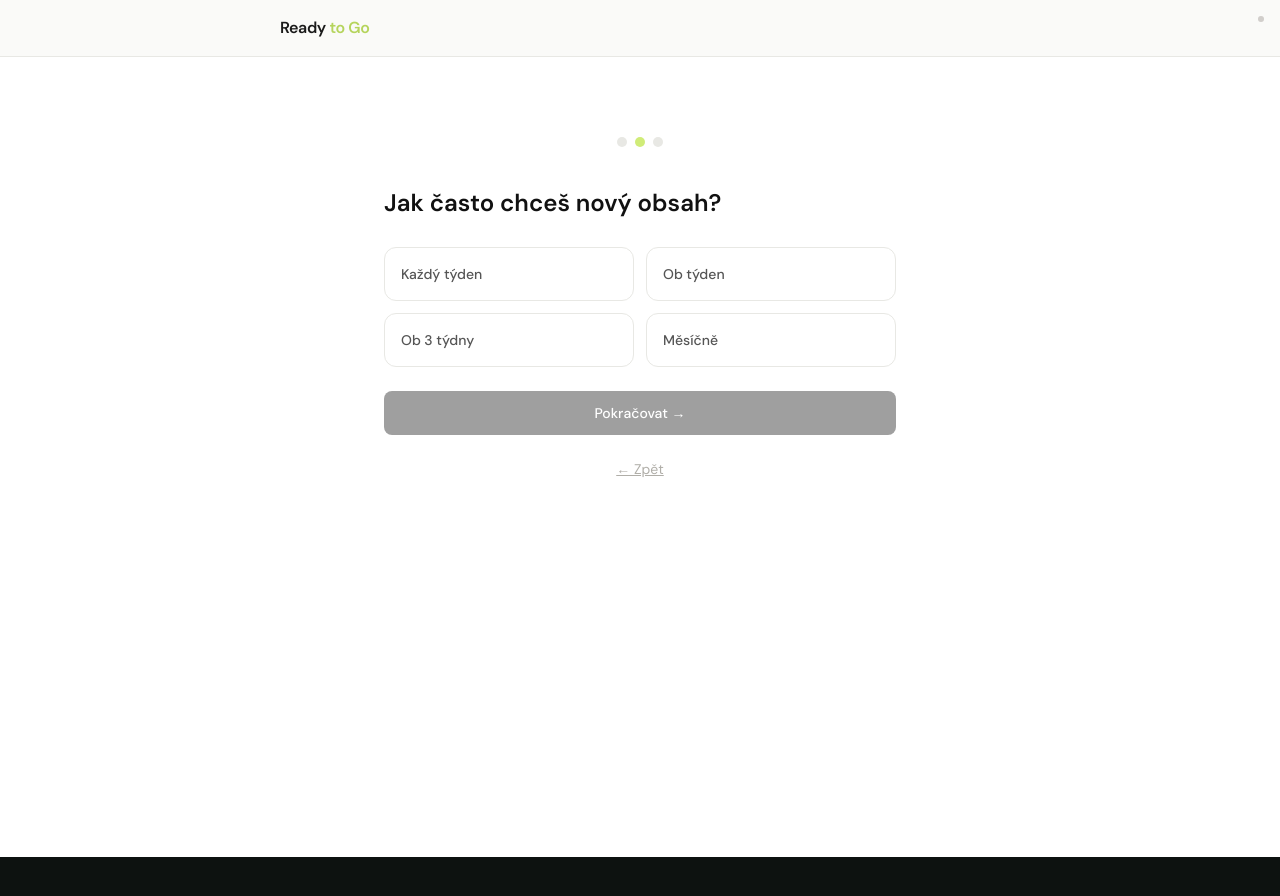
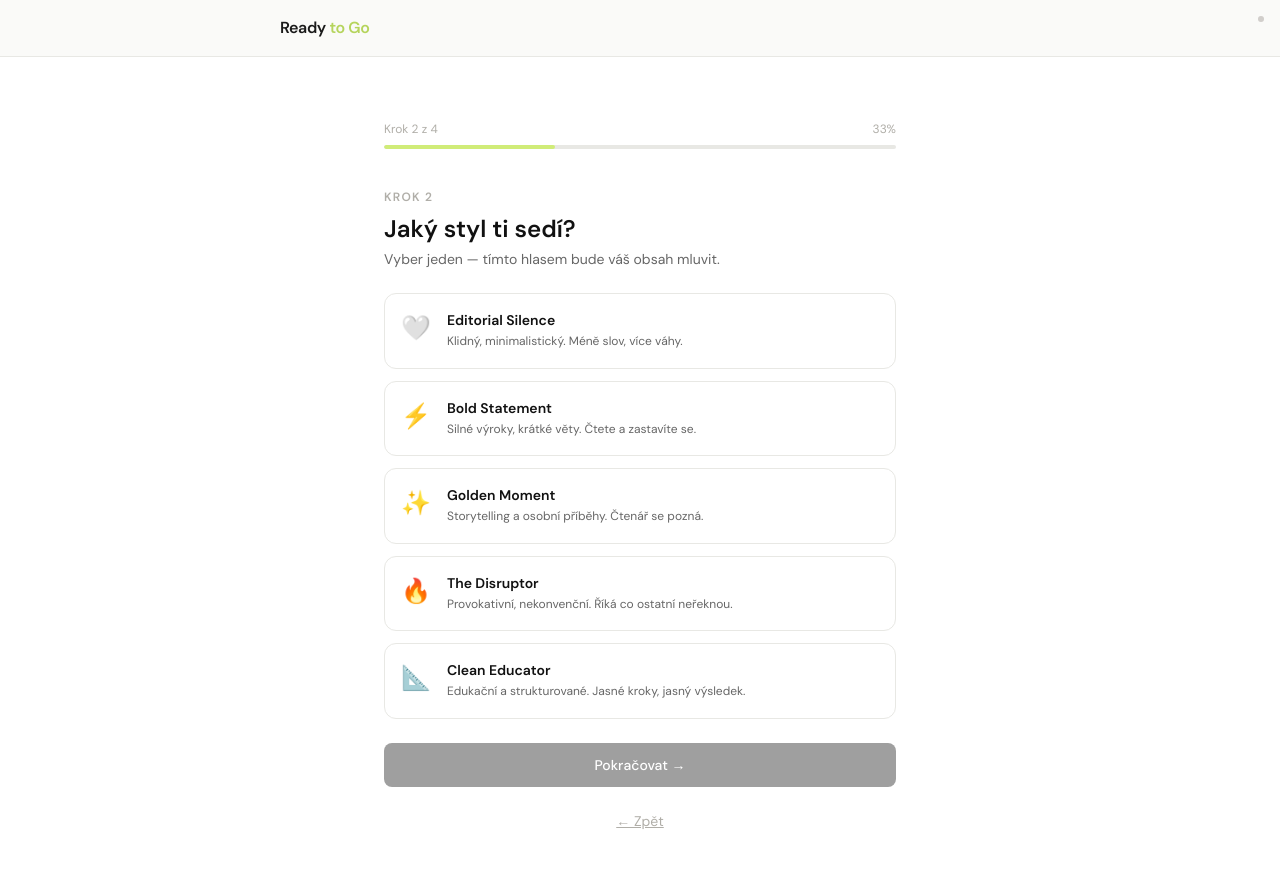
Before and after one commit to katarinabrics-eng/ai-content-studio, a Next.js app in the folder apps/content-studio/: page /client/1/rtg/onboarding in a window 1280 px wide. Both pictures are taken after a click on the button "Pokračovat →". Shown: the top 896 px of the page. Before the commit the page ends 857 px from the top, so only its background shows below. Built offline with nearby package versions, Linux system fonts and the light colour scheme.

Commit message:
feat: přepracovat onboarding - styl agenta, platformy, témata výběrem

```diff
--- a/apps/content-studio/src/app/client/[projectCode]/rtg/onboarding/page.tsx
+++ b/apps/content-studio/src/app/client/[projectCode]/rtg/onboarding/page.tsx
@@ -3,14 +3,86 @@
 import { useParams, useRouter, useSearchParams } from "next/navigation";
 import { useState, Suspense } from "react";
 
-const INTERVALS: { label: string; value: 7 | 14 | 21 | 30 }[] = [
-  { label: "Každý týden", value: 7 },
-  { label: "Ob týden", value: 14 },
-  { label: "Ob 3 týdny", value: 21 },
-  { label: "Měsíčně", value: 30 },
+// ─── Data ─────────────────────────────────────────────────────────────────────
+
+const AGENTS = [
+  {
+    id: "editorial_silence",
+    name: "Editorial Silence",
+    desc: "Klidný, minimalistický. Méně slov, více váhy.",
+    emoji: "🤍",
+  },
+  {
+    id: "bold_statement",
+    name: "Bold Statement",
+    desc: "Silné výroky, krátké věty. Čtete a zastavíte se.",
+    emoji: "⚡",
+  },
+  {
+    id: "golden_moment",
+    name: "Golden Moment",
+    desc: "Storytelling a osobní příběhy. Čtenář se pozná.",
+    emoji: "✨",
+  },
+  {
+    id: "the_disruptor",
+    name: "The Disruptor",
+    desc: "Provokativní, nekonvenční. Říká co ostatní neřeknou.",
+    emoji: "🔥",
+  },
+  {
+    id: "clean_educator",
+    name: "Clean Educator",
+    desc: "Edukační a strukturované. Jasné kroky, jasný výsledek.",
+    emoji: "📐",
+  },
 ];
 
-const MAX_TOPICS = 5;
+const PLATFORMS = [
+  {
+    id: "instagram",
+    name: "Instagram",
+    desc: "Hook + 3–5 vět",
+    icon: "📸",
+  },
+  {
+    id: "facebook",
+    name: "Facebook",
+    desc: "Delší text, 1–3 odstavce",
+    icon: "💬",
+  },
+  {
+    id: "linkedin",
+    name: "LinkedIn",
+    desc: "Odborný, strukturovaný",
+    icon: "💼",
+  },
+  {
+    id: "reels",
+    name: "Reels / TikTok",
+    desc: "Krátký skript, akční",
+    icon: "🎬",
+  },
+];
+
+const TOPIC_SUGGESTIONS = [
+  "Osobní rozvoj",
+  "Byznys a podnikání",
+  "Zdraví a wellbeing",
+  "Kreativita a umění",
+  "Technologie a AI",
+  "Vztahy a komunikace",
+  "Finance a investice",
+  "Vzdělávání a kurzy",
+  "Životní styl",
+  "Motivace",
+  "Marketing",
+  "Mindset",
+];
+
+const TOTAL_STEPS = 4;
+
+// ─── Onboarding ───────────────────────────────────────────────────────────────
 
 function OnboardingInner() {
   const params = useParams();
@@ -21,34 +93,41 @@ function OnboardingInner() {
 
   const [step, setStep] = useState(1);
 
-  // Krok 1 — URL
+  // Krok 1
   const [webUrl, setWebUrl] = useState("");
+  // Krok 2
+  const [agentId, setAgentId] = useState<string | null>(null);
+  // Krok 3
+  const [platforms, setPlatforms] = useState<string[]>([]);
+  // Krok 4
+  const [topics, setTopics] = useState<string[]>([]);
+  const [customTopic, setCustomTopic] = useState("");
 
-  // Krok 2 — Interval
-  const [intervalDays, setIntervalDays] = useState<7 | 14 | 21 | 30 | null>(null);
-
-  // Krok 3 — Témata
-  const [topicInput, setTopicInput] = useState("");
-  const [topics, setTopics] = useState<string[]>([]);
-
-  // Odesílání
   const [saving, setSaving] = useState(false);
   const [saveError, setSaveError] = useState<string | null>(null);
 
-  // ── Témata ───────────────────────────────────────────────────────────────
-
-  function addTopic() {
-    const t = topicInput.trim();
-    if (!t || topics.includes(t) || topics.length >= MAX_TOPICS) return;
-    setTopics((prev) => [...prev, t]);
-    setTopicInput("");
+  function togglePlatform(id: string) {
+    setPlatforms((prev) =>
+      prev.includes(id) ? prev.filter((p) => p !== id) : [...prev, id]
+    );
   }
 
-  function removeTopic(topic: string) {
-    setTopics((prev) => prev.filter((t) => t !== topic));
+  function toggleTopic(topic: string) {
+    setTopics((prev) =>
+      prev.includes(topic)
+        ? prev.filter((t) => t !== topic)
+        : prev.length < 5
+        ? [...prev, topic]
+        : prev
+    );
   }
 
-  // ── Dokončení onboardingu ─────────────────────────────────────────────────
+  function addCustomTopic() {
+    const t = customTopic.trim();
+    if (!t || topics.includes(t) || topics.length >= 5) return;
+    setTopics((prev) => [...prev, t]);
+    setCustomTopic("");
+  }
 
   async function handleComplete() {
     setSaving(true);
@@ -61,7 +140,8 @@ function OnboardingInner() {
           code,
           token,
           web_url: webUrl || null,
-          interval_days: intervalDays,
+          agent_style: agentId,
+          platforms,
           topics,
         }),
       });
@@ -78,34 +158,38 @@ function OnboardingInner() {
     }
   }
 
-  // ── Progress dots ─────────────────────────────────────────────────────────
+  // ─── UI helpers ─────────────────────────────────────────────────────────────
+
+  const progressPct = ((step - 1) / (TOTAL_STEPS - 1)) * 100;
 
   return (
     <div
-      className="min-h-screen bg-white flex flex-col items-center pt-20 px-6"
+      className="min-h-screen bg-white flex flex-col items-center pt-16 px-6 pb-20"
       style={{ fontFamily: "var(--font-dm-sans, 'DM Sans', sans-serif)" }}
     >
       <div className="w-full max-w-lg">
 
-        {/* Progress dots */}
-        <div className="flex items-center justify-center gap-2 mb-10">
-          {[1, 2, 3].map((n) => (
+        {/* Progress bar */}
+        <div className="mb-10">
+          <div className="flex justify-between text-xs text-[#b0aea8] mb-2">
+            <span>Krok {step} z {TOTAL_STEPS}</span>
+            <span>{Math.round(progressPct)}%</span>
+          </div>
+          <div className="h-1 w-full bg-[#e8e8e4] rounded-full overflow-hidden">
             <div
-              key={n}
-              className="rounded-full transition-all duration-200"
-              style={{
-                width: 10,
-                height: 10,
-                background: step === n ? "#d0ec78" : "#e8e8e4",
-              }}
+              className="h-full bg-[#d0ec78] rounded-full transition-all duration-300"
+              style={{ width: `${progressPct}%` }}
             />
-          ))}
+          </div>
         </div>
 
-        {/* ── Krok 1 — URL ─────────────────────────────────────────────────── */}
+        {/* ── KROK 1 — URL ─────────────────────────────────────────────────── */}
         {step === 1 && (
           <div className="flex flex-col gap-6">
             <div>
+              <p className="text-xs font-semibold tracking-widest uppercase text-[#b0aea8] mb-2">
+                Krok 1
+              </p>
               <h1 className="text-2xl font-semibold text-[#111] mb-1">
                 Kde tě najdeme online?
               </h1>
@@ -113,7 +197,6 @@ function OnboardingInner() {
                 Zadej URL svého webu nebo Instagramu — stačí jeden.
               </p>
             </div>
-
             <input
               type="url"
               value={webUrl}
@@ -121,14 +204,12 @@ function OnboardingInner() {
               placeholder="https://vas-web.cz nebo instagram.com/vas-profil"
               className="w-full text-sm border border-[#e8e8e4] rounded-lg px-4 py-3 focus:outline-none focus:ring-2 focus:ring-[#d0ec78] bg-white text-[#111] placeholder:text-[#b0aea8]"
             />
-
             <button
               onClick={() => setStep(2)}
               className="w-full py-3 rounded-lg bg-[#111] text-white text-sm font-medium hover:bg-[#333] transition-colors"
             >
               Pokračovat →
             </button>
-
             <button
               onClick={() => setStep(2)}
               className="text-sm text-[#b0aea8] underline text-center"
@@ -138,40 +219,54 @@ function OnboardingInner() {
           </div>
         )}
 
-        {/* ── Krok 2 — Interval ────────────────────────────────────────────── */}
+        {/* ── KROK 2 — STYL AGENTA ─────────────────────────────────────────── */}
         {step === 2 && (
           <div className="flex flex-col gap-6">
             <div>
+              <p className="text-xs font-semibold tracking-widest uppercase text-[#b0aea8] mb-2">
+                Krok 2
+              </p>
               <h1 className="text-2xl font-semibold text-[#111] mb-1">
-                Jak často chceš nový obsah?
+                Jaký styl ti sedí?
               </h1>
+              <p className="text-sm text-[#666]">
+                Vyber jeden — tímto hlasem bude váš obsah mluvit.
+              </p>
             </div>
-
-            <div className="grid grid-cols-2 gap-3">
-              {INTERVALS.map((opt) => (
+            <div className="flex flex-col gap-3">
+              {AGENTS.map((agent) => (
                 <button
-                  key={opt.value}
-                  onClick={() => setIntervalDays(opt.value)}
+                  key={agent.id}
+                  onClick={() => setAgentId(agent.id)}
                   className={[
-                    "py-4 px-4 rounded-xl text-sm font-medium text-left transition-all",
-                    intervalDays === opt.value
-                      ? "border-2 border-[#d0ec78] bg-[#f3fbdc] text-[#111]"
-                      : "border border-[#e8e8e4] bg-white text-[#555] hover:border-[#c8c8c0]",
+                    "flex items-start gap-4 p-4 rounded-xl text-left transition-all",
+                    agentId === agent.id
+                      ? "border-2 border-[#d0ec78] bg-[#f3fbdc]"
+                      : "border border-[#e8e8e4] bg-white hover:border-[#c8c8c0]",
                   ].join(" ")}
                 >
-                  {opt.label}
+                  <span className="text-2xl flex-shrink-0 mt-0.5">{agent.emoji}</span>
+                  <div>
+                    <p className="text-sm font-semibold text-[#111] mb-0.5">
+                      {agent.name}
+                    </p>
+                    <p className="text-xs text-[#666] leading-relaxed">
+                      {agent.desc}
+                    </p>
+                  </div>
+                  {agentId === agent.id && (
+                    <span className="ml-auto text-[#d0ec78] text-lg flex-shrink-0">✓</span>
+                  )}
                 </button>
               ))}
             </div>
-
             <button
               onClick={() => setStep(3)}
-              disabled={!intervalDays}
+              disabled={!agentId}
               className="w-full py-3 rounded-lg bg-[#111] text-white text-sm font-medium disabled:opacity-40 disabled:cursor-not-allowed hover:bg-[#333] transition-colors"
             >
               Pokračovat →
             </button>
-
             <button
               onClick={() => setStep(1)}
               className="text-sm text-[#b0aea8] underline text-center"
@@ -181,37 +276,120 @@ function OnboardingInner() {
           </div>
         )}
 
-        {/* ── Krok 3 — Témata ──────────────────────────────────────────────── */}
+        {/* ── KROK 3 — PLATFORMY ───────────────────────────────────────────── */}
         {step === 3 && (
           <div className="flex flex-col gap-6">
             <div>
+              <p className="text-xs font-semibold tracking-widest uppercase text-[#b0aea8] mb-2">
+                Krok 3
+              </p>
               <h1 className="text-2xl font-semibold text-[#111] mb-1">
-                O čem nejčastěji tvoříš obsah?
+                Kde publikuješ?
               </h1>
               <p className="text-sm text-[#666]">
-                Přidej až 5 témat — stiskni Enter pro přidání.
+                Vyber platformy — každá dostane obsah ve správném formátu a délce.
+              </p>
+            </div>
+            <div className="grid grid-cols-2 gap-3">
+              {PLATFORMS.map((platform) => (
+                <button
+                  key={platform.id}
+                  onClick={() => togglePlatform(platform.id)}
+                  className={[
+                    "flex flex-col items-start gap-1.5 p-4 rounded-xl text-left transition-all",
+                    platforms.includes(platform.id)
+                      ? "border-2 border-[#d0ec78] bg-[#f3fbdc]"
+                      : "border border-[#e8e8e4] bg-white hover:border-[#c8c8c0]",
+                  ].join(" ")}
+                >
+                  <span className="text-xl">{platform.icon}</span>
+                  <p className="text-sm font-semibold text-[#111]">
+                    {platform.name}
+                  </p>
+                  <p className="text-xs text-[#888]">{platform.desc}</p>
+                </button>
+              ))}
+            </div>
+            {platforms.includes("facebook") && (
+              <div className="bg-[#f5f3ee] border border-[#e8e4dc] rounded-xl p-4">
+                <p className="text-xs text-[#666] leading-relaxed">
+                  <span className="font-medium text-[#111]">Facebook:</span>{" "}
+                  Texty budou delší — 1 až 3 odstavce s osobním úvodem, rozvinutou myšlenkou a výzvou k akci.
+                </p>
+              </div>
+            )}
+            <button
+              onClick={() => setStep(4)}
+              disabled={platforms.length === 0}
+              className="w-full py-3 rounded-lg bg-[#111] text-white text-sm font-medium disabled:opacity-40 disabled:cursor-not-allowed hover:bg-[#333] transition-colors"
+            >
+              Pokračovat →
+            </button>
+            <button
+              onClick={() => setStep(2)}
+              className="text-sm text-[#b0aea8] underline text-center"
+            >
+              ← Zpět
+            </button>
+          </div>
+        )}
+
+        {/* ── KROK 4 — TÉMATA ──────────────────────────────────────────────── */}
+        {step === 4 && (
+          <div className="flex flex-col gap-6">
+            <div>
+              <p className="text-xs font-semibold tracking-widest uppercase text-[#b0aea8] mb-2">
+                Krok 4
+              </p>
+              <h1 className="text-2xl font-semibold text-[#111] mb-1">
+                O čem tvoříš obsah?
+              </h1>
+              <p className="text-sm text-[#666]">
+                Vyber až 5 témat nebo napiš vlastní.
               </p>
             </div>
 
-            {/* Tag input */}
-            {topics.length < MAX_TOPICS && (
+            {/* Připravená témata */}
+            <div className="flex flex-wrap gap-2">
+              {TOPIC_SUGGESTIONS.map((topic) => (
+                <button
+                  key={topic}
+                  onClick={() => toggleTopic(topic)}
+                  className={[
+                    "text-sm px-4 py-2 rounded-full transition-all border",
+                    topics.includes(topic)
+                      ? "border-[#d0ec78] bg-[#f3fbdc] text-[#111] font-medium"
+                      : topics.length >= 5
+                      ? "border-[#e8e8e4] bg-white text-[#ccc] cursor-not-allowed"
+                      : "border-[#e8e8e4] bg-white text-[#555] hover:border-[#c8c8c0]",
+                  ].join(" ")}
+                  disabled={!topics.includes(topic) && topics.length >= 5}
+                >
+                  {topics.includes(topic) && "✓ "}
+                  {topic}
+                </button>
+              ))}
+            </div>
+
+            {/* Vlastní téma */}
+            {topics.length < 5 && (
               <div className="flex gap-2">
                 <input
                   type="text"
-                  value={topicInput}
-                  onChange={(e) => setTopicInput(e.target.value)}
+                  value={customTopic}
+                  onChange={(e) => setCustomTopic(e.target.value)}
                   onKeyDown={(e) => {
                     if (e.key === "Enter") {
                       e.preventDefault();
-                      addTopic();
+                      addCustomTopic();
                     }
                   }}
-                  placeholder="Zadej téma a stiskni Enter…"
+                  placeholder="Vlastní téma…"
                   className="flex-1 text-sm border border-[#e8e8e4] rounded-lg px-4 py-3 focus:outline-none focus:ring-2 focus:ring-[#d0ec78] bg-white text-[#111] placeholder:text-[#b0aea8]"
                 />
                 <button
-                  onClick={addTopic}
-                  disabled={!topicInput.trim()}
+                  onClick={addCustomTopic}
+                  disabled={!customTopic.trim()}
                   className="shrink-0 px-4 py-3 rounded-lg bg-[#111] text-white text-sm font-medium disabled:opacity-40 disabled:cursor-not-allowed hover:bg-[#333] transition-colors"
                 >
                   +
@@ -219,8 +397,12 @@ function OnboardingInner() {
               </div>
             )}
 
-            {/* Tag pills */}
+            {/* Vybraná témata */}
             {topics.length > 0 && (
+              <div>
+                <p className="text-xs text-[#b0aea8] mb-2">
+                  Vybráno: {topics.length} / 5
+                </p>
                 <div className="flex flex-wrap gap-2">
                   {topics.map((topic) => (
                     <span
@@ -229,7 +411,7 @@ function OnboardingInner() {
                     >
                       {topic}
                       <button
-                      onClick={() => removeTopic(topic)}
+                        onClick={() => toggleTopic(topic)}
                         className="text-[#888] hover:text-[#111] leading-none"
                         aria-label={`Odebrat ${topic}`}
                       >
@@ -237,6 +419,7 @@ function OnboardingInner() {
                       </button>
                     </span>
                   ))}
+                </div>
               </div>
             )}
 
@@ -246,20 +429,20 @@ function OnboardingInner() {
 
             <button
               onClick={handleComplete}
-              disabled={saving}
+              disabled={saving || topics.length === 0}
               className="w-full py-3 rounded-lg bg-[#111] text-white text-sm font-medium disabled:opacity-50 disabled:cursor-not-allowed hover:bg-[#333] transition-colors"
             >
               {saving ? "Ukládám…" : "Dokončit nastavení →"}
             </button>
-
             <button
-              onClick={() => setStep(2)}
+              onClick={() => setStep(3)}
               className="text-sm text-[#b0aea8] underline text-center"
             >
               ← Zpět
             </button>
           </div>
         )}
+
       </div>
     </div>
   );
```
Also changed, not shown: apps/content-studio/src/app/api/client/rtg/onboarding/complete/route.ts (+6 -2 lines). Lines whose indentation alone changed are shown as unchanged.
